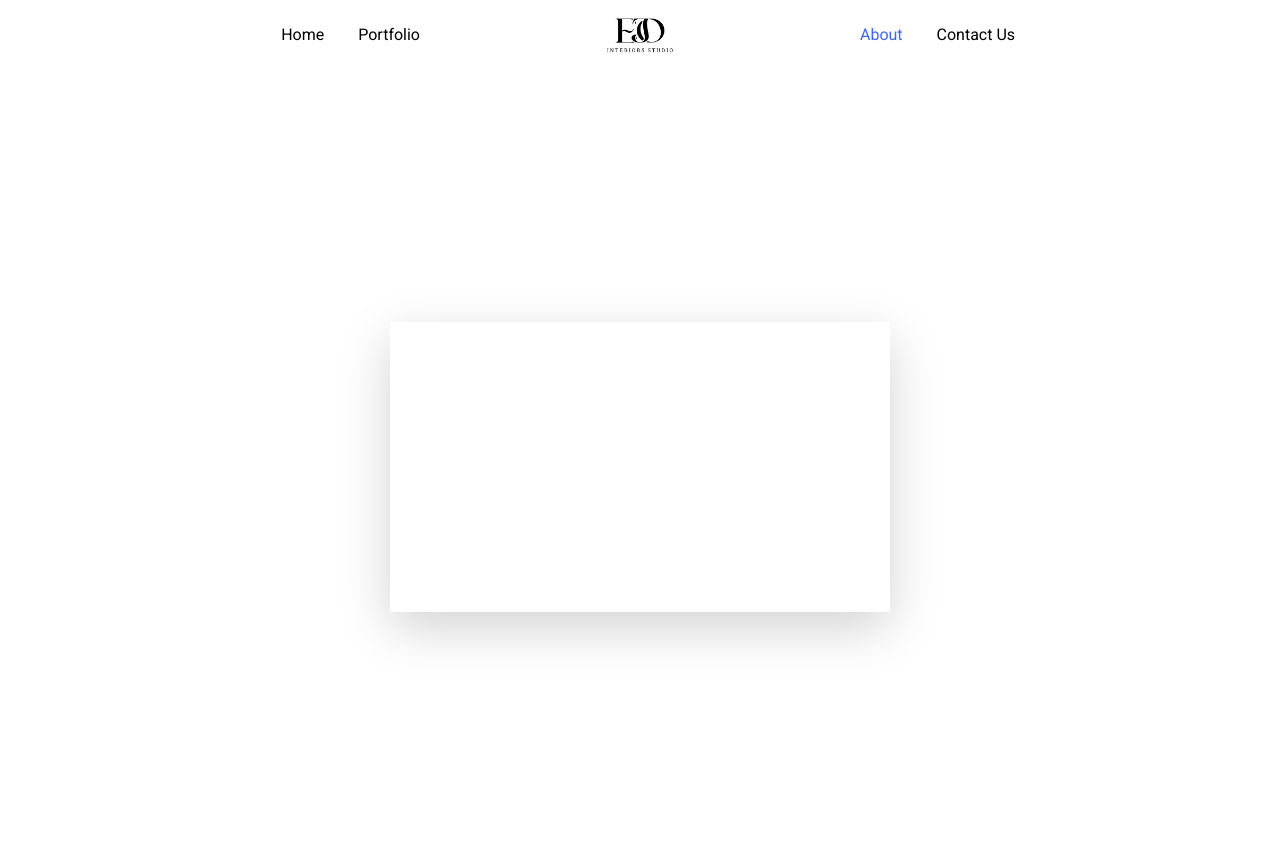
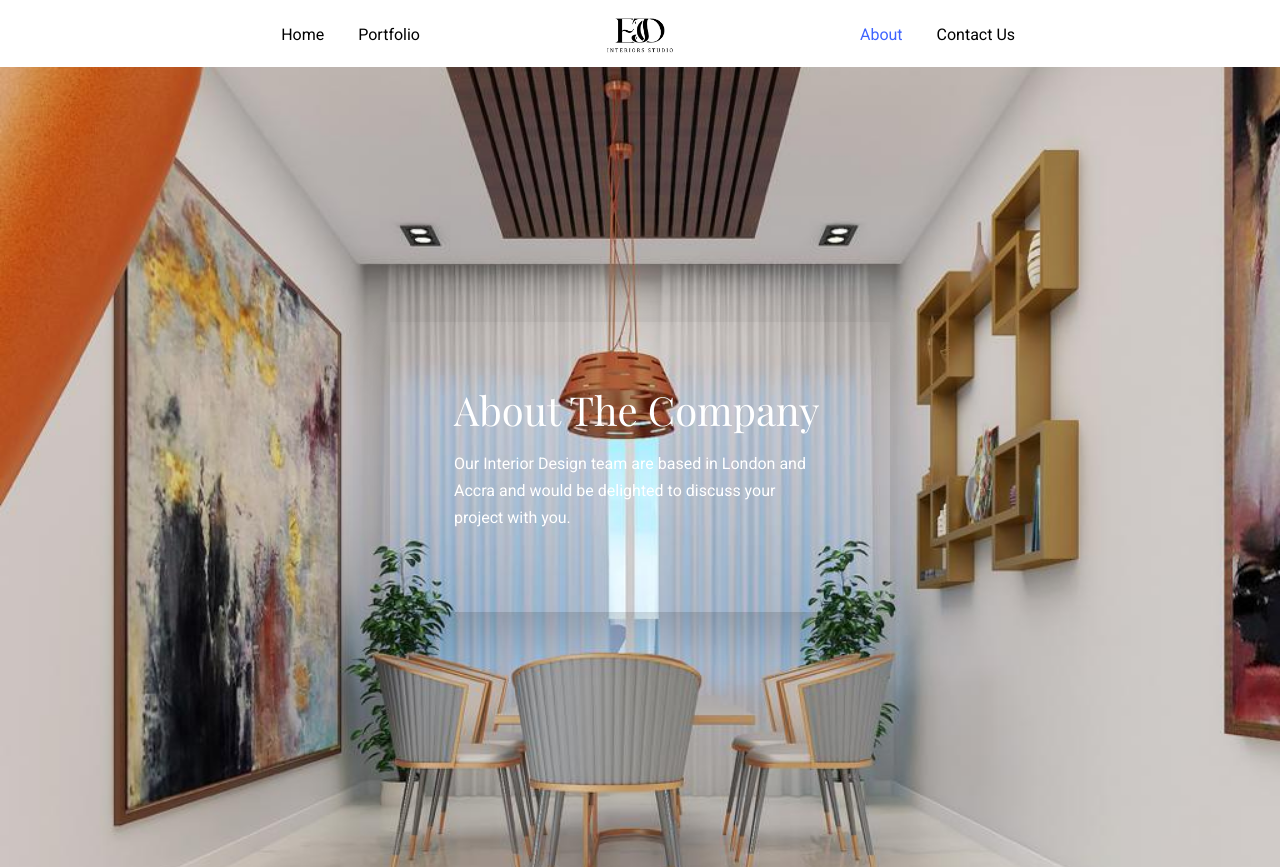
Before and after one commit to Expozure/E-J-O.github.io, a plain HTML site: page about.html in a window 1280 px wide. Shown: the top 867 px of the page. Drawn offline with nearby package versions, Linux system fonts and the light colour scheme; files whose address does not match are found by name; a web font is replaced by a local one.

Commit message:
About image

```diff
--- a/about.html
+++ b/about.html
@@ -96,7 +96,7 @@
 
       </div>
 
-        <div class="ftco-cover-1" style="background-image: url('images/7ccfd47d-ea5c-4850-a5b4-32cb62e13d7f.jpg');"></div>
+        <div class="ftco-cover-1" style="background-image: url('images/7ccfd47d-ea5c-4850-a5b4-32cb62e13d7f.jpeg');"></div>
     </div>
 
 
```
